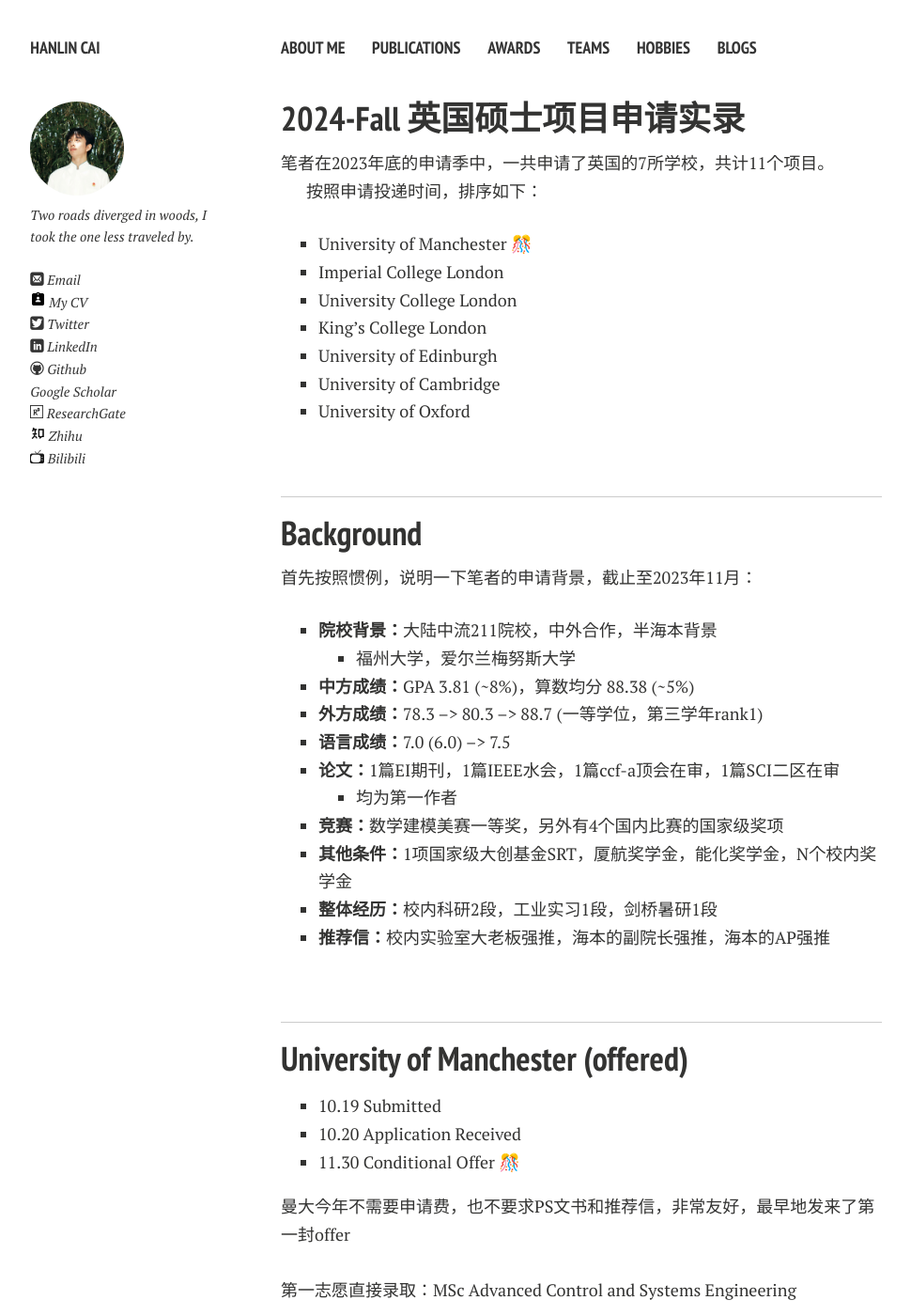
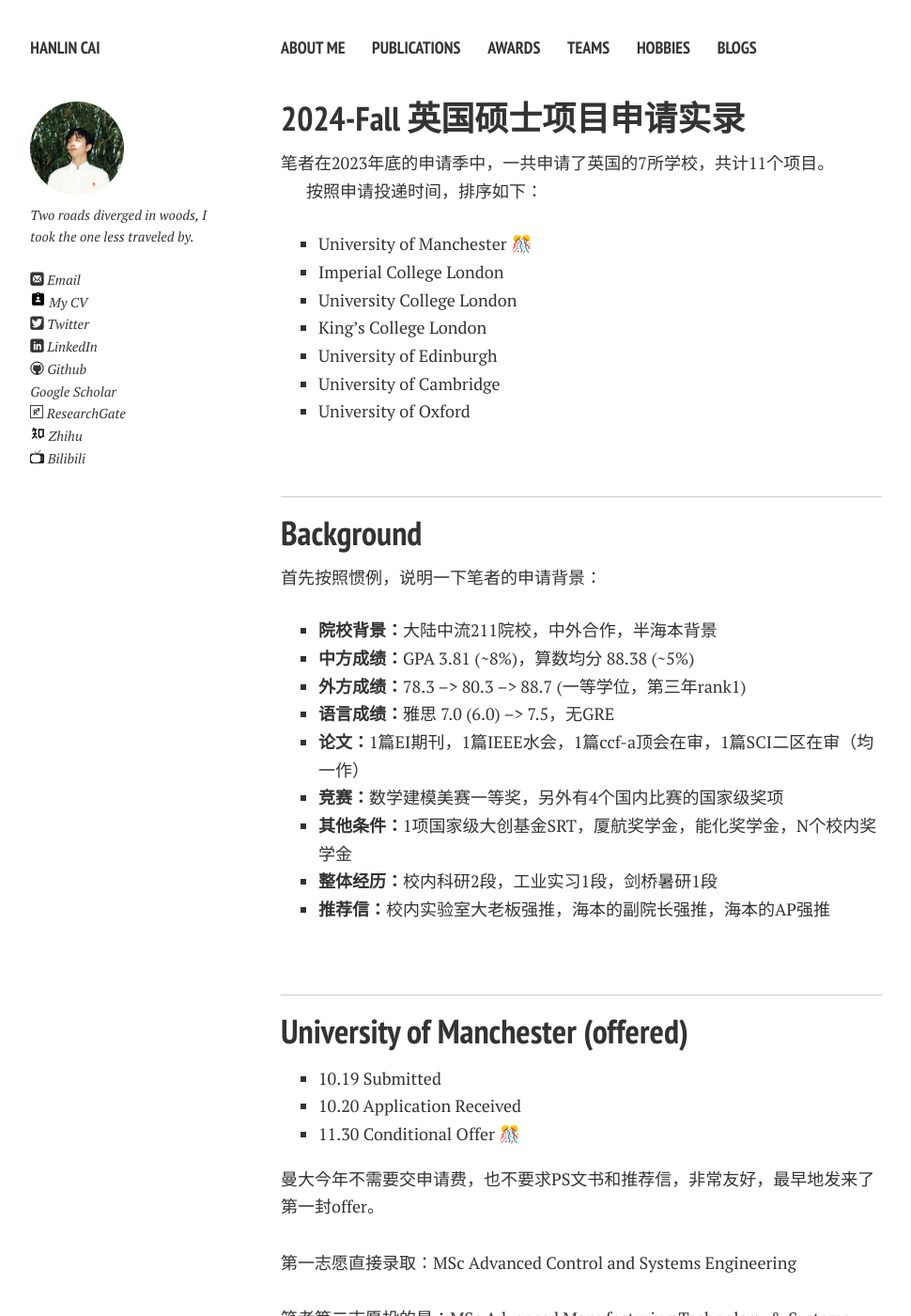
Before and after one commit to GuangLun2000/GuangLun2000.github.io, a Jekyll site: the page built from blogs/24fall.md, in a window 1280 px wide and 1400 px high. Shown: the whole window at 94% size, without its empty margins (21-991 px from the left). Built offline with Jekyll 4.4.1, drawn with Linux system fonts in a browser that asks for light colours; nearby versions of some CDN libraries; comment, search, counter and statistics services are not loaded; a style sheet for code colours, icons or effects is not loaded; some of the changed text lies outside the part shown.

Commit message:
Update 24fall.md

```diff
--- a/blogs/24fall.md
+++ b/blogs/24fall.md
@@ -24,15 +24,13 @@
 
 ## Background
 
-首先按照惯例，说明一下笔者的申请背景，截止至2023年11月：
+首先按照惯例，说明一下笔者的申请背景：
 
 - **院校背景：**大陆中流211院校，中外合作，半海本背景
-  - 福州大学，爱尔兰梅努斯大学
 - **中方成绩：**GPA 3.81 (~8%)，算数均分 88.38 (~5%)
-- **外方成绩：**78.3 --> 80.3 --> 88.7 (一等学位，第三学年rank1)
-- **语言成绩：**7.0 (6.0) --> 7.5
-- **论文：**1篇EI期刊，1篇IEEE水会，1篇ccf-a顶会在审，1篇SCI二区在审
-  - 均为第一作者
+- **外方成绩：**78.3 --> 80.3 --> 88.7 (一等学位，第三年rank1)
+- **语言成绩：**雅思 7.0 (6.0) --> 7.5，无GRE
+- **论文：**1篇EI期刊，1篇IEEE水会，1篇ccf-a顶会在审，1篇SCI二区在审（均一作）
 - **竞赛：**数学建模美赛一等奖，另外有4个国内比赛的国家级奖项
 - **其他条件：**1项国家级大创基金SRT，厦航奖学金，能化奖学金，N个校内奖学金
 - **整体经历：**校内科研2段，工业实习1段，剑桥暑研1段
@@ -48,7 +46,7 @@
 - 10.20 Application Received
 - 11.30 Conditional Offer 🎊
 
-曼大今年不需要申请费，也不要求PS文书和推荐信，非常友好，最早地发来了第一封offer
+曼大今年不需要交申请费，也不要求PS文书和推荐信，非常友好，最早地发来了第一封offer。
 
 <br>第一志愿直接录取：MSc Advanced Control and Systems Engineering
 
@@ -74,8 +72,6 @@
 - 11.02 Application Received
 - 11.07 Two References Reveived
 
-
-
 <br>
 
 ---
@@ -93,6 +91,8 @@
 
 - 11.06 Submitted
 - 11.08 Application Received
+
+爱丁堡，不需要申请费，推荐信可以学生自行提交，非常方便。申请系统做得很丝滑。
 
 <br>
 
```
Also changed, not shown: other parts of blogs/24fall.md (+2 -0 lines).
